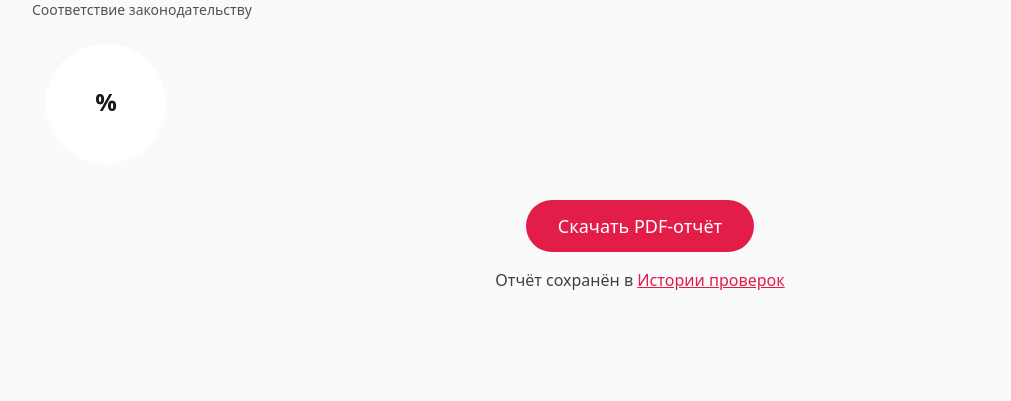
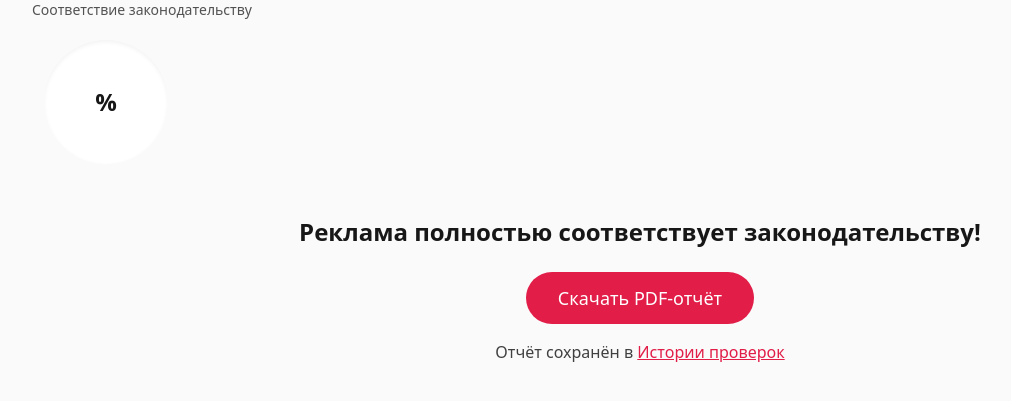
Before and after one commit to YrWaifu/Consultant, a FastAPI app: template backend/app/templates/pages/check_report_v2.html in a window 1280 px wide. Shown: the part 218-619 px from the top of the page, without its empty margins (0-1011 px from the left). Run offline with FastAPI, Linux system fonts and the light colour scheme; the template is opened without the code that fills it, so the values that code supplies are empty; style sheets or scripts are compiled from the project's sources; some libraries are stand-ins or nearby versions.

Commit message:
fix good case

```diff
--- a/backend/app/services/report_stub.py
+++ b/backend/app/services/report_stub.py
@@ -22,11 +22,7 @@
             {"type": "ok", "text": "Шанс привлечения к ответственности мал", "strong": False},
         ]
         cases = [
-            {
-                "title": "Дело №022/05/18.1-1510/2023",
-                "text": "Текст дела о рекламе",
-                "fix": "Рекомендация от юристов"
-            }
+
         ]
     elif case == "medium":
         percent = 75
--- a/backend/app/templates/pages/check_report_v2.html
+++ b/backend/app/templates/pages/check_report_v2.html
@@ -68,6 +68,10 @@
     </article>
     {% endfor %}
 </div>
+{% else %}
+<div class="mt-10 text-center text-2xl font-bold">
+    Реклама <span style="color: {{ ring_color }};">полностью соответствует</span> законодательству!
+</div>
 {% endif %}
 
 {% if footer_note %}
```
